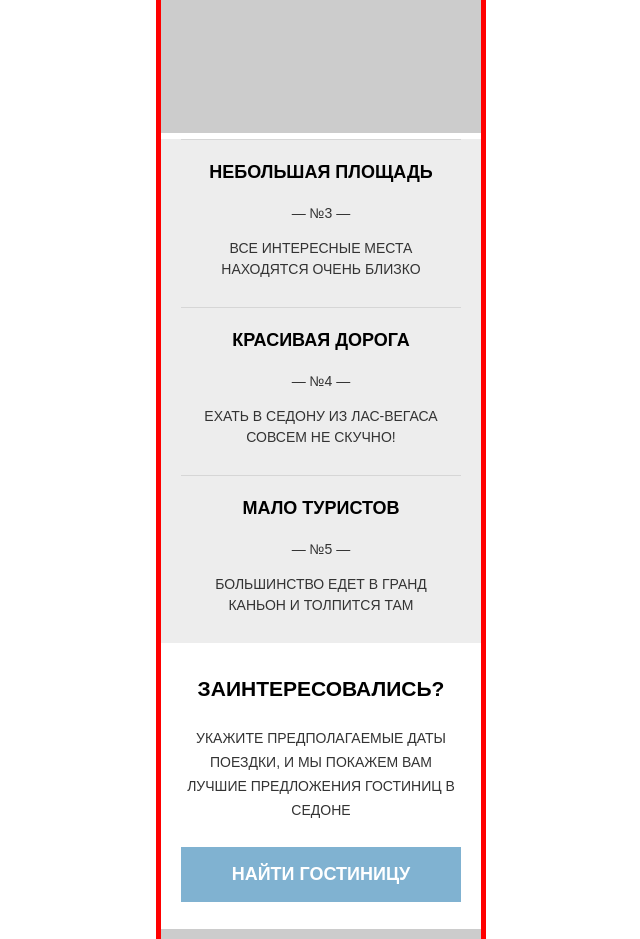
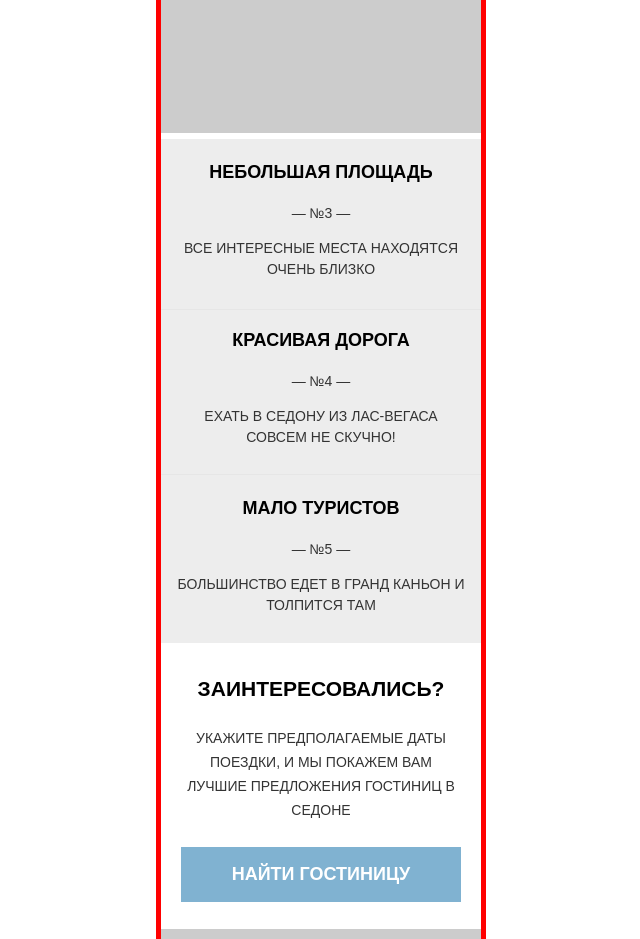
Before and after one commit to YuShato/1474119-sedona-20, a website: page source/index.html in a window 1280 px wide. Shown: the part 2240-3179 px from the top of the page, without its empty margins (319-959 px from the left). Drawn offline with nearby package versions, Linux system fonts and the light colour scheme; files that its build step writes are made by us from their sources; placeholder pictures from the web are drawn by us; a web font is replaced by a local one.

Commit message:
исправляет ошибки валидатора

```diff
--- a/source/index.html
+++ b/source/index.html
@@ -5,7 +5,7 @@
   <meta charset="utf-8">
   <meta name="viewport" content="width=device-width, initial-scale=1">
   <title>Cедона: главная</title>
-  <link rel="stylesheet" href="css/style.css" rel="stylesheet">
+  <link href="css/style.css" rel="stylesheet">
 </head>
 
 <body class="page">
@@ -260,28 +260,26 @@
             alt="мост дьявола в городе седона">
         </li>
         <!-- третье преимущество -->
-        <div class="container container--gray">
-          <li class="advantages__item advantages__item--gray">
+          <li class="advantages__item advantages__item--gray container--gray">
             <h3 class="advantages__subtitle site-title site-title--dark">небольшая площадь</h3>
             <p class="advantages__count site-description site-description--dark">— №3 —</p>
             <p class="advantages__description site-description site-description--dark">все&nbsp;интересные&nbsp;места
               находятся очень&nbsp;близко</p>
           </li>
           <!-- четвертое преимущество -->
-          <li class="advantages__item advantages__item--gray">
+          <li class="advantages__item advantages__item--gray advantages__item--line container--gray">
             <h3 class="advantages__subtitle site-title site-title--dark">красивая дорога</h3>
             <p class="advantages__count site-description site-description--dark">— №4 —</p>
             <p class="advantages__description site-description site-description--dark">ехать&nbsp;в&nbsp;седону&nbsp;из
               лас-вегаса совсем не&nbsp;скучно!</p>
           </li>
           <!-- третье преимущество -->
-          <li class="advantages__item advantages__item--gray">
+          <li class="advantages__item advantages__item--gray container--gray">
             <h3 class="advantages__subtitle site-title site-title--dark">мало туристов</h3>
             <p class="advantages__count site-description site-description--dark">— №5 —</p>
             <p class="advantages__description site-description site-description--dark">большинство&nbsp;едет&nbsp;в
               гранд каньон и толпится&nbsp;там</p>
           </li>
-        </div>
       </ul>
     </section>
     <!-- лид-форма-->
--- a/source/sass/components/_advantages.scss
+++ b/source/sass/components/_advantages.scss
@@ -65,20 +65,15 @@
   &--gray {
     position: relative;
     min-height: 166px;
-    padding-left: 20px;
-    padding-right: 20px;
     padding-top: 2px;
   }
-    &--gray::before {
-      content: "";
-      position: absolute;
-      width: inherit;
-      min-width: 280px;
-      height: 1px;
-      background-color: $input-keydown;
-      background-position: center;
-      left: 20px;
-      top: 0;
+    &--line::before {
+      @include line;
+    }
+
+    &--line::after{
+      @include line;
+      bottom: 0;
     }
   }
 
```
Also changed, not shown: source/form.html (+1 -1 lines).
